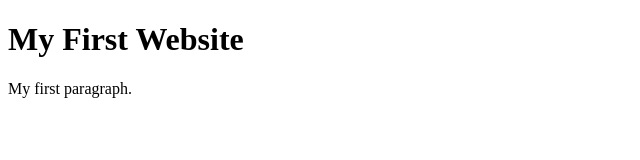
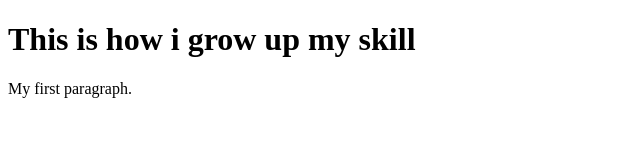
Before and after one commit to Salchi12/codersrank-template-4ecliy, a website: page index.html in a window 1280 px wide. Shown: the whole page, without its empty margins (0-640 px from the left). Drawn offline with Linux system fonts and the light colour scheme.

Commit message:
Add new title

```diff
--- a/index.html
+++ b/index.html
@@ -1,11 +1,11 @@
 <!DOCTYPE html>
 <html>
   <head>
-    <title>Page Title</title>
+    <title>Upgrade Repo</title>
   </head>
   <body>
 
-    <h1>My First Website</h1>
+    <h1>This is how i grow up my skill</h1>
     <p>My first paragraph.</p>
 
   </body>
```
